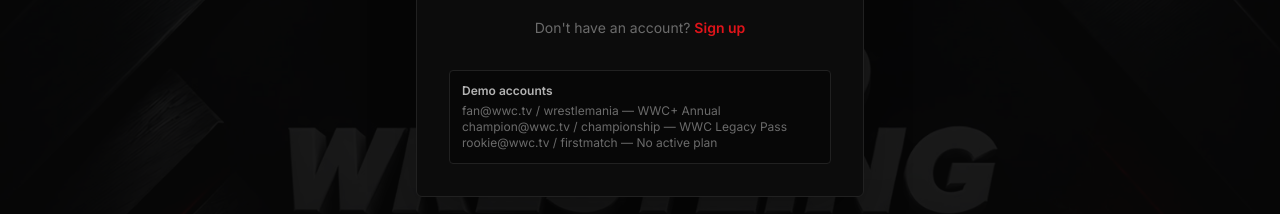
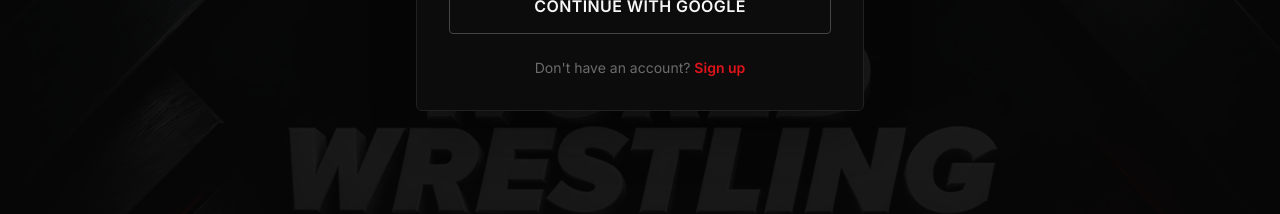
Before and after one commit to joeyrko/WWCS, a Next.js app: page /sign-in in a window 1280 px wide. Shown: the part 585-799 px from the top of the page. Built offline with nearby package versions, Linux system fonts and the light colour scheme; no server answers; the database is empty.

Commit message:
Remove the Demo accounts box from the sign-in page
Those accounts were deleted from the database earlier, so the box was
stale/misleading regardless.

```diff
--- a/components/auth/sign-in-form.tsx
+++ b/components/auth/sign-in-form.tsx
@@ -80,13 +80,6 @@
           Sign up
         </Link>
       </p>
-
-      <div className="mt-4 rounded-sm border border-wwc-grey-800 bg-wwc-black p-3 text-xs text-wwc-grey-500">
-        <p className="mb-1 font-semibold text-wwc-grey-300">Demo accounts</p>
-        <p>fan@wwc.tv / wrestlemania — WWC+ Annual</p>
-        <p>champion@wwc.tv / championship — WWC Legacy Pass</p>
-        <p>rookie@wwc.tv / firstmatch — No active plan</p>
-      </div>
     </form>
   );
 }
```
